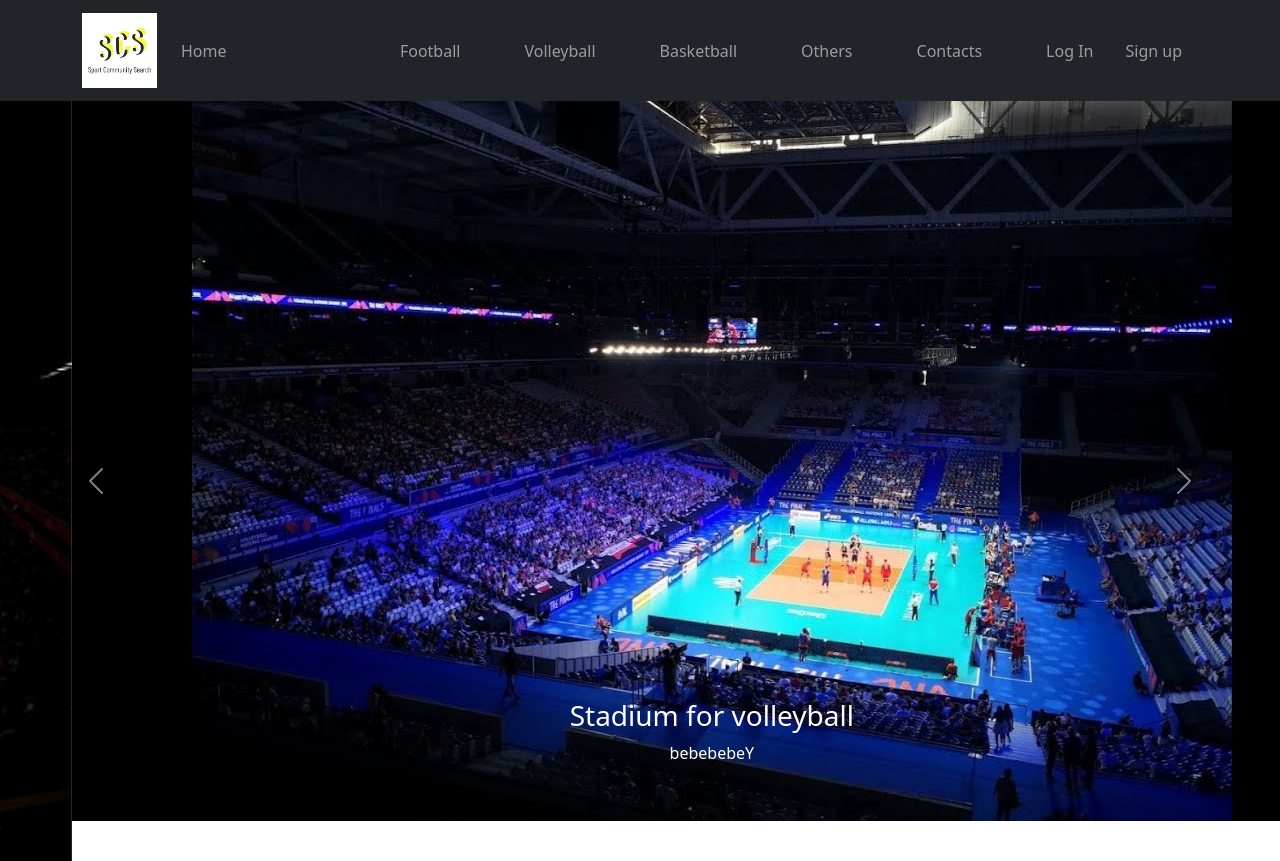
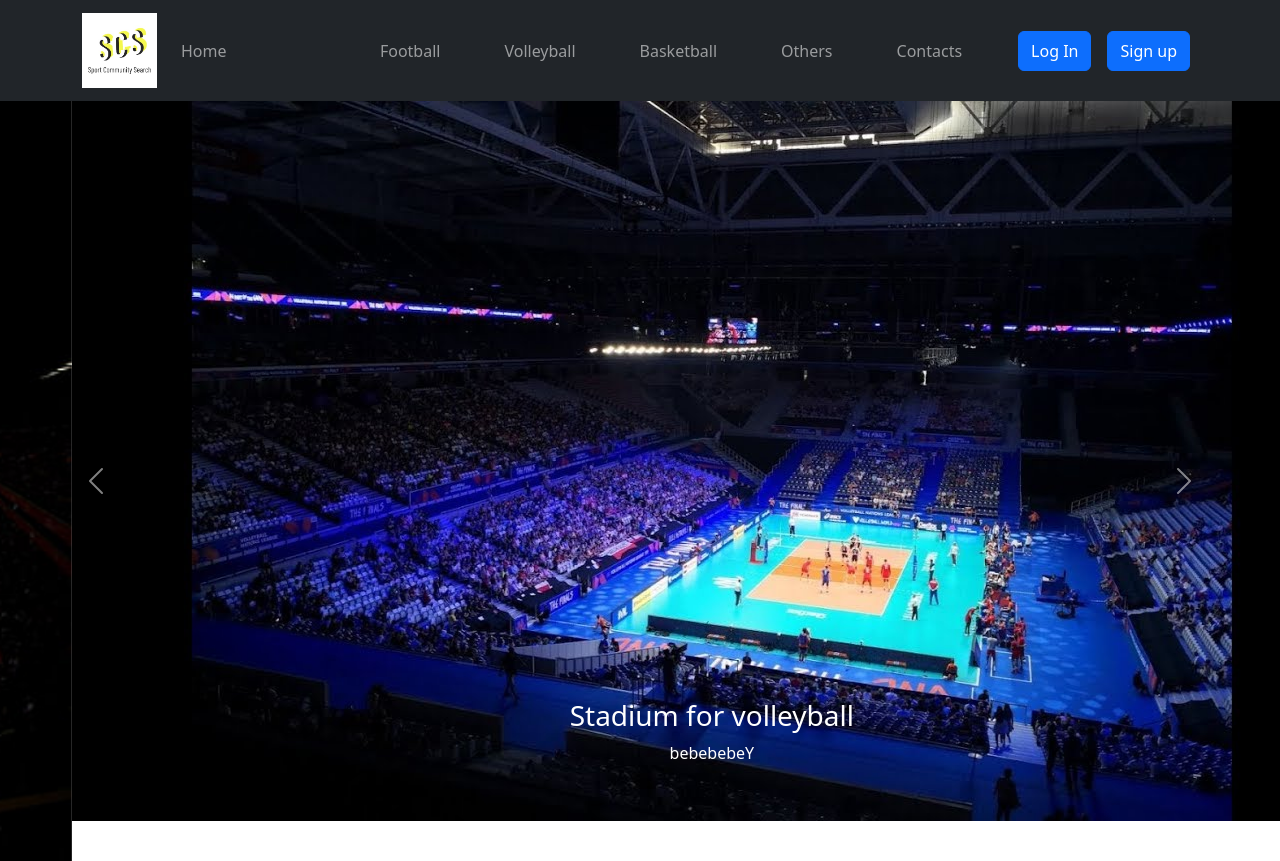
Before and after one commit to StepanSa/SCS-frontend, a React (Create React App) app in the folder reactjs_site/: page / in a window 1280 px wide. Built offline with nearby package versions, Linux system fonts and the light colour scheme.

Commit message:
header prototype+react router+registration form_v1

```diff
--- a/reactjs_site/src/App.js
+++ b/reactjs_site/src/App.js
@@ -3,14 +3,30 @@ import logo from './logo.svg';
 import { Button } from 'react-bootstrap';
 import 'bootstrap/dist/css/bootstrap.min.css';
 import Header from "./Components/Header"
-import { Router } from "react-router";
+import { BrowserRouter as Router, Route, Link, Routes } from "react-router-dom";
+import Home from './Pages/Home';
+import Football from './Pages/Football';
+import Volleyball from './Pages/Volleyball';
+import Basketball from './Pages/Basketball';
+import Others from './Pages/Others';
+import Contacts from './Pages/Contacts';
 
 
 function App() {
   return (
-    <div>
-      <Header />
-    </div>
+    <>
+      <Router>
+        <Header />
+        <Routes>
+          <Route path="/" element={<Home />} />
+          <Route path="/football" element={<Football />} />
+          <Route path="/volleyball" element={<Volleyball />} />
+          <Route path="/basketball" element={<Basketball />} />
+          <Route path="/others" element={<Others />} />
+          <Route path="/contacts" element={<Contacts />} />
+        </Routes>
+      </Router>
+    </>
   );
 }
 
--- a/reactjs_site/src/Components/Header.js
+++ b/reactjs_site/src/Components/Header.js
@@ -1,17 +1,14 @@
 import React, { Component } from 'react';
+import { useState } from 'react';
 import { Container, Nav, Navbar, FormControl, Form, Button, ModalTitle, Modal } from 'react-bootstrap';
 import logo from './logoSCS.png';
-import { BrowserRouter as Router, Route, Link, Routes } from "react-router-dom";
-import Home from '../Pages/Home';
-import Football from '../Pages/Football';
-import Volleyball from '../Pages/Volleyball';
-import Basketball from '../Pages/Basketball';
-import Others from '../Pages/Others';
-import Contacts from '../Pages/Contacts';
-import LogIn from '../Pages/LogIn';
-import SignUp from '../Pages/SignUp';
-export default class Header extends Component {
-    render() {
+
+
+export default function Header() {
+    const [show, setShow] = useState(false);
+    const handleClose = () => setShow(false);
+    const handleShow = () => setShow(true);
+
     return (
         <>
             <Navbar collapseOnSelect expand="md" bg="dark" variant="dark">
@@ -48,26 +45,14 @@ export default class Header extends Component {
                             <Nav.Link href="/basketball" className='me-5'>Basketball</Nav.Link>
                             <Nav.Link href="/others" className='me-5'>Others</Nav.Link>
                             <Nav.Link href="/contacts" className='me-5'>Contacts</Nav.Link>
-                                <Nav.Link href="/login" className='me-3'>Log In</Nav.Link>
-                                <Nav.Link href="/signup">Sign up</Nav.Link>
+                            <Button variant="primary" className='me-3' onClick={handleShow}>Log In</Button>
+                            <Button variant="primary" onClick={handleShow}>Sign up</Button>
                         </Nav>
                     </Navbar.Collapse>
                 </Container>
             </Navbar>
-                <Router>
-                    <Routes>
-                        <Route path="/" element={<Home />} />
-                        <Route path="/football" element={<Football />} />
-                        <Route path="/volleyball" element={<Volleyball />} />
-                        <Route path="/basketball" element={<Basketball />} />
-                        <Route path="/others" element={<Others />} />
-                        <Route path="/contacts" element={<Contacts />} />
-                        <Route path="/login" element={<LogIn />} />
-                        <Route path="/signup" element={<SignUp />} />
-                    </Routes>
-                </Router>
 
-                {/* <Modal show={show} onHide={handleClose}>
+            <Modal show={show} onHide={handleClose}>
                 <Modal.Header closeButton>
                     <Modal.Title>Log in</Modal.Title>
                 </Modal.Header>
@@ -85,16 +70,16 @@ export default class Header extends Component {
                         </Form.Group>
 
                         <Form.Group controlId="fromBasicCheckbox">
-                                <Form.Label>Password</Form.Label>
-                                <Form.Control type="checkbox" label="Remember me" />
+                            <Form.Check type="checkbox" label="Remember me" />
                         </Form.Group>
+                        <Button variants="primary" type="submit" className="text-center">Submit</Button>
                     </Form>
                 </Modal.Body>
-                </Modal> */}
+            </Modal>
         </>
     );
 }
-}
+
 // export function NaviBar(){
 //         <>
 //             <Navbar collapseOnSelect expand="lg" bg="dark" variant="dark">
```
Lines whose indentation alone changed are shown as unchanged.
